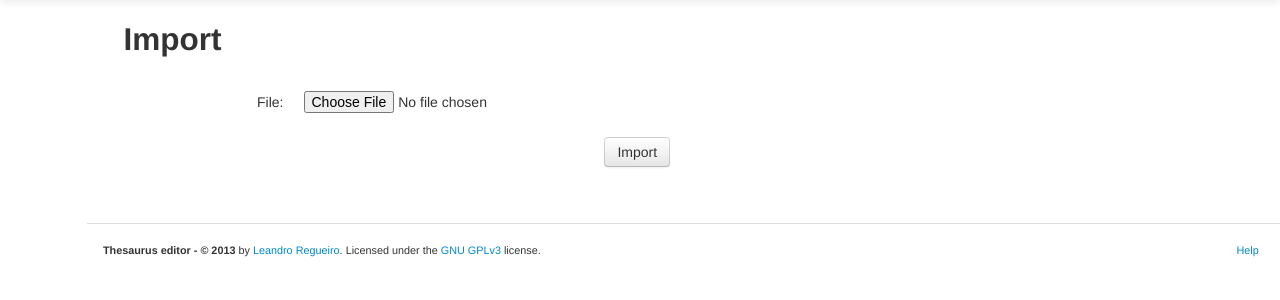
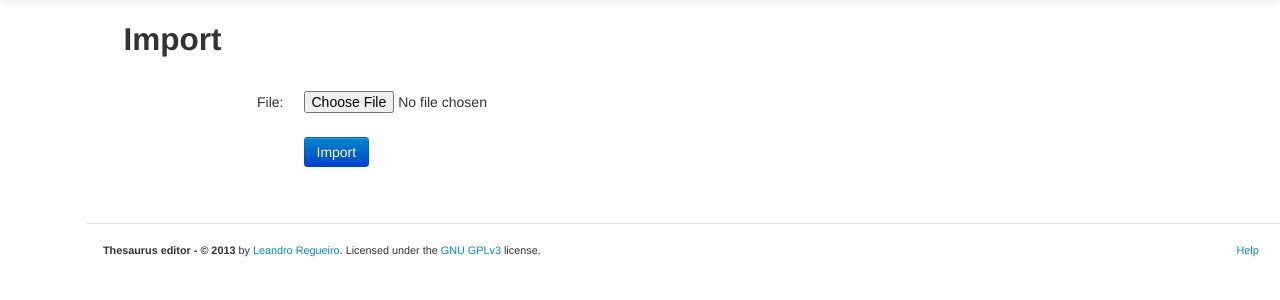
Before and after one commit to unho/thesaurus_editor, a Django app: template thesaurus/templates/import.html in a window 1280 px wide. Shown: the part 41-341 px from the top of the page. Run offline with Django 3.2, Linux system fonts and the light colour scheme; the template is opened without the code that fills it: values that come from a table or form of the project are taken from there, others are empty; parts of the project's set-up code (start-up, migrations or seed data) failed here and were passed over; some libraries are stand-ins or nearby versions.

Commit message:
Styled import form using bootstrap

```diff
--- a/thesaurus/templates/import.html
+++ b/thesaurus/templates/import.html
@@ -40,8 +40,6 @@ Thesaurus-editor. If not, see <http://www.gnu.org/licenses/>.
                         </div>
                         {% endif %}
 
-                        {% comment %}<!-- TODO use bootstrap classes for the import form -->{% endcomment %}
-
                         <form class="bs-docs-example form-horizontal" enctype="multipart/form-data" action="" method="post">
                             {% csrf_token %}
                             {% for field in import_form %}
@@ -54,7 +52,7 @@ Thesaurus-editor. If not, see <http://www.gnu.org/licenses/>.
                             {% endfor %}
                             <div class="control-group">
                                 <div class="controls">
-                                    <button type="submit" class="btn pull-right">{% trans 'Import' %}</button>
+                                    <button type="submit" class="btn btn-primary">{% trans 'Import' %}</button>
                                 </div>
                             </div>
                         </form>
```
